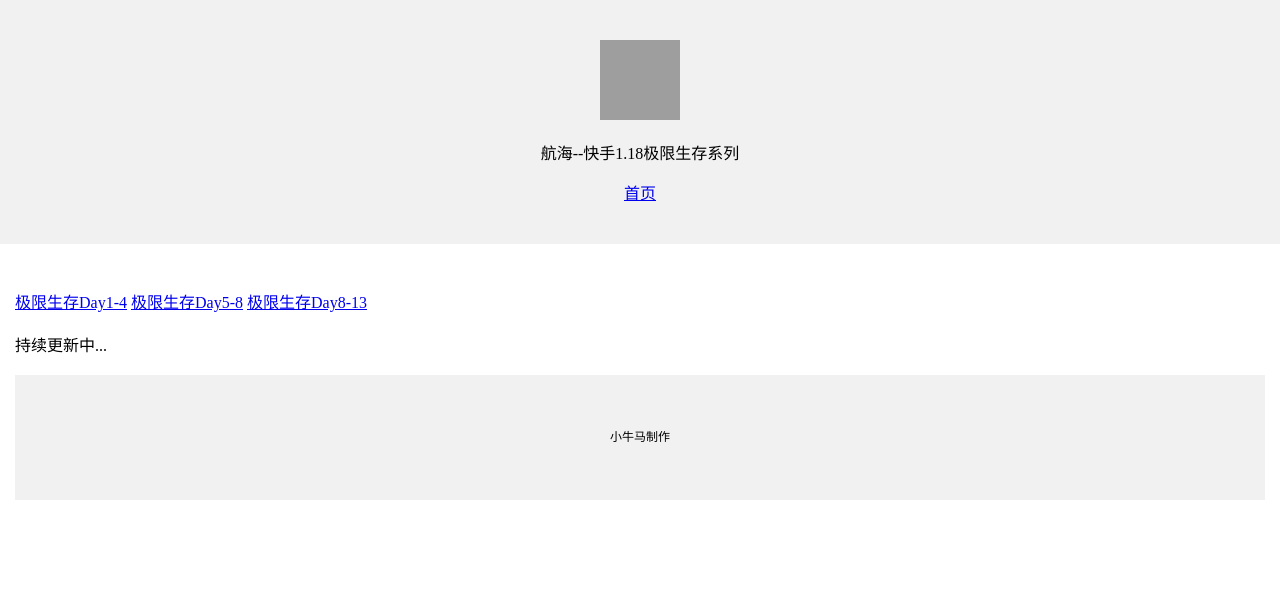
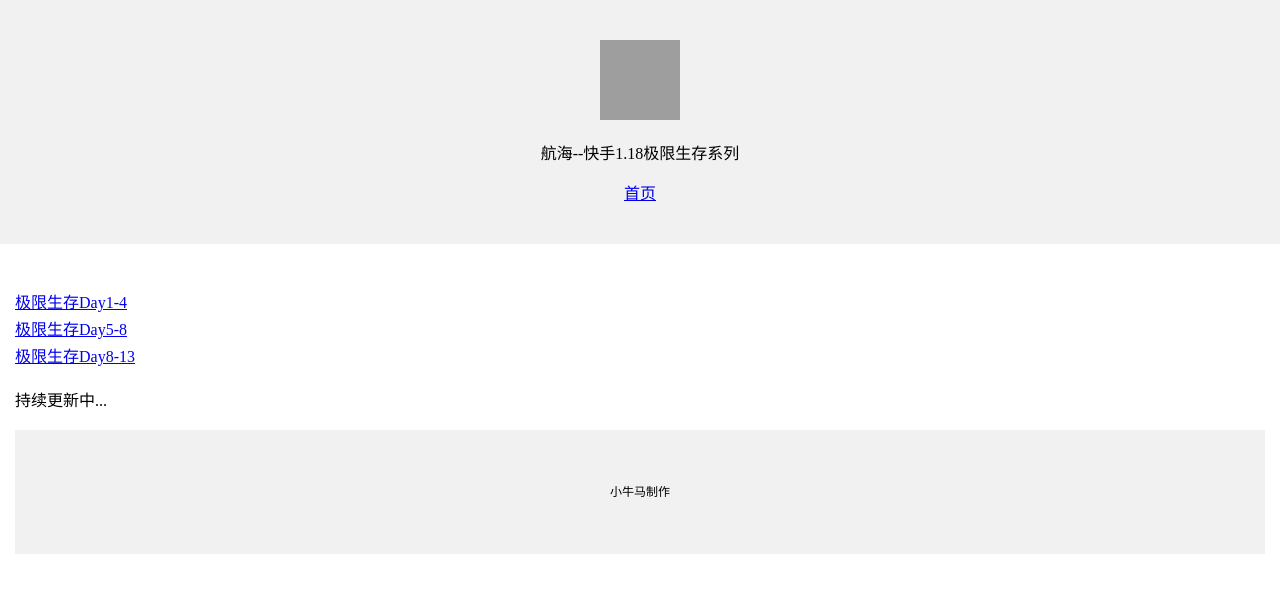
Before and after one commit to woshihanghai/bakachimaka, a plain HTML site: page extremity.html in a window 1280 px wide. Drawn offline with Linux system fonts and the light colour scheme; grey boxes are pictures that could not be loaded.

Commit message:
Update extremity.html

```diff
--- a/extremity.html
+++ b/extremity.html
@@ -57,9 +57,9 @@
 
     >
     <div>
-      <a href="https://v.kuaishouapp.com/s/juowyIX5"> 极限生存Day1-4</a>
-      <a href="https://v.kuaishouapp.com/s/XIEPhOXp"> 极限生存Day5-8</a>
-      <a href="https://v.kuaishouapp.com/s/XIOIwfJU"> 极限生存Day8-13</a>
+      <a href="https://v.kuaishouapp.com/s/juowyIX5"> 极限生存Day1-4</a><br>
+      <a href="https://v.kuaishouapp.com/s/XIEPhOXp"> 极限生存Day5-8</a><br>
+      <a href="https://v.kuaishouapp.com/s/XIOIwfJU"> 极限生存Day8-13</a><br>
       <p>持续更新中...</p>
     </div>
 
```
